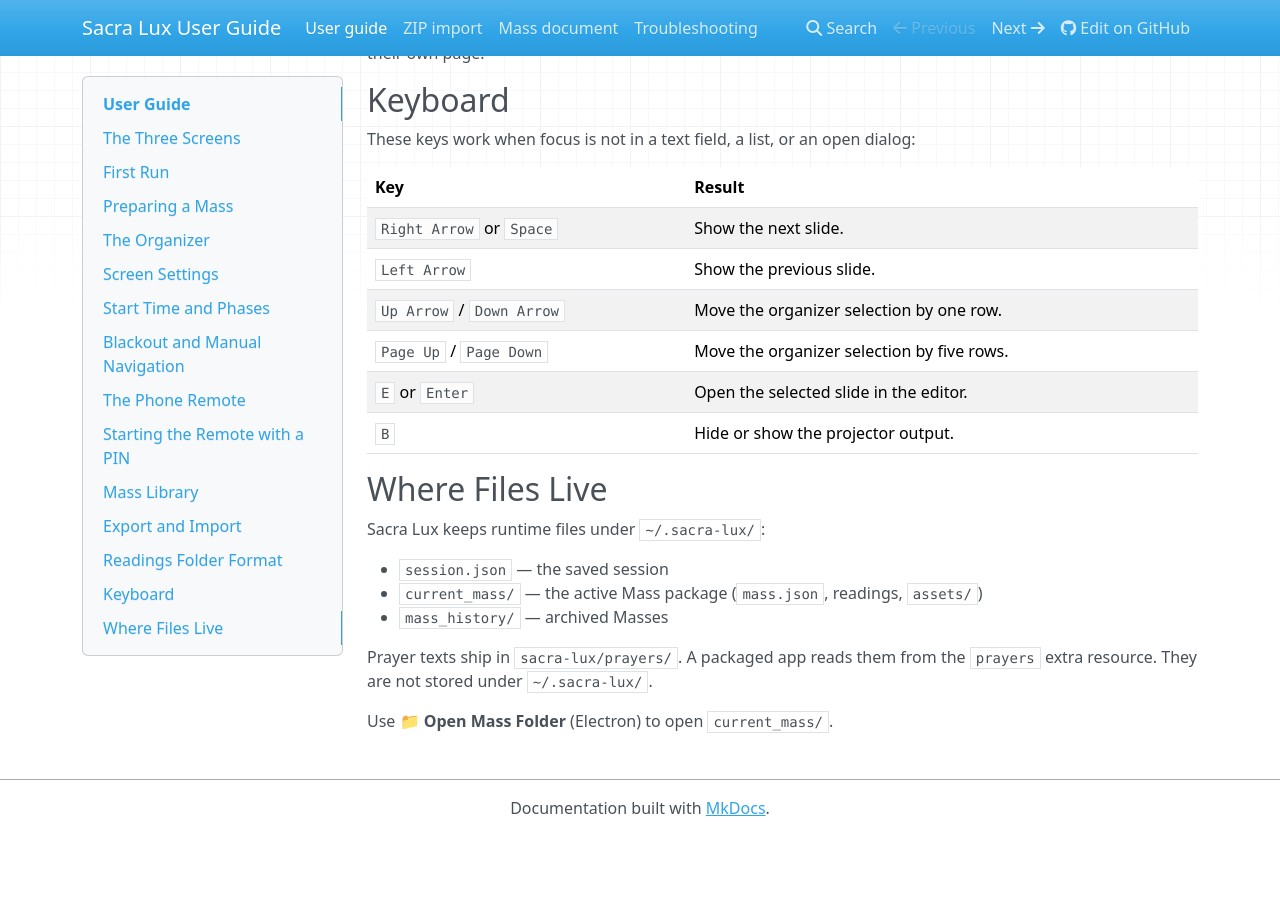
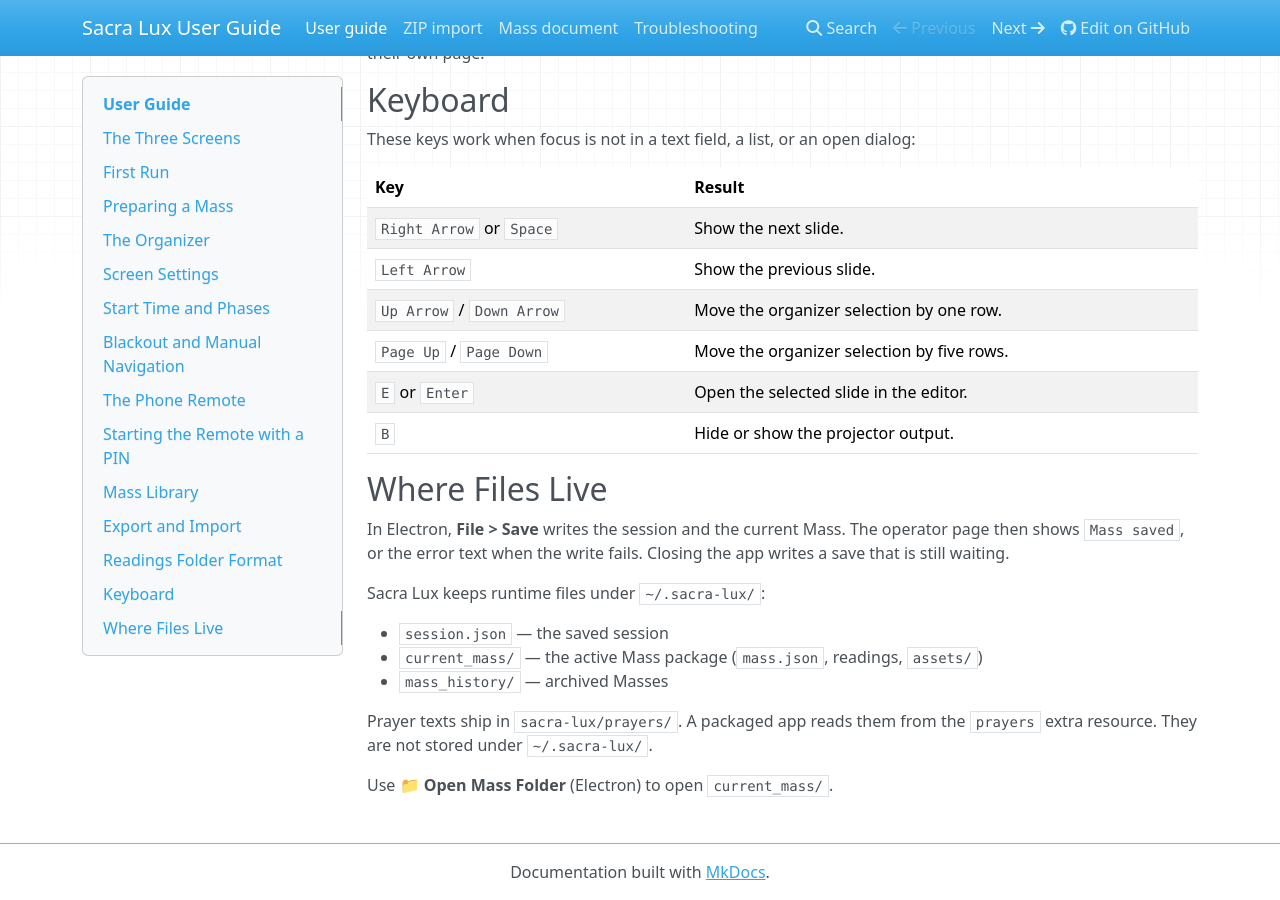
Before and after one commit to Saint-Therese-Of-Lisieux-Parish/sacra_lux, an MkDocs documentation site: the page built from docs/user-guide.md, in a window 1280 px wide and 900 px high, scrolled down 4568 px. Built offline with MkDocs 1.6.1, drawn with Linux system fonts in a browser that asks for light colours; nearby versions of some CDN libraries; before the commit the page ends 5404 px from its top, so only the background shows below that.

Commit message:
docs(user-guide): document File > Save and the quit flush
Why: File > Save calls saveSession and saveCurrentMass, then shows "Mass saved" or the error. before-quit and web SIGINT/SIGTERM call flushPendingSave(). The guides did not state those writes.

What: The user guide and the main.js and web.js sections describe the save and the flush.

Files:
- modified: docs/user-guide.md
- modified: docs/components.md

Verified against: sacra-lux/src/main.js:677-686 (File > Save), sacra-lux/src/main.js:1012-1014 (before-quit), sacra-lux/src/web.js:18-22 (SIGINT, SIGTERM), sacra-lux/src/server.js:2167-2171 (flushPendingSave)

Refs #483

```diff
--- a/docs/user-guide.md
+++ b/docs/user-guide.md
@@ -216,6 +216,10 @@
 
 ## Where Files Live
 
+In Electron, **File > Save** writes the session and the current Mass. The
+operator page then shows `Mass saved`, or the error text when the write fails.
+Closing the app writes a save that is still waiting.
+
 Sacra Lux keeps runtime files under `~/.sacra-lux/`:
 
 - `session.json` — the saved session
```
Also changed, not shown: docs/components.md (+5 -0 lines).
